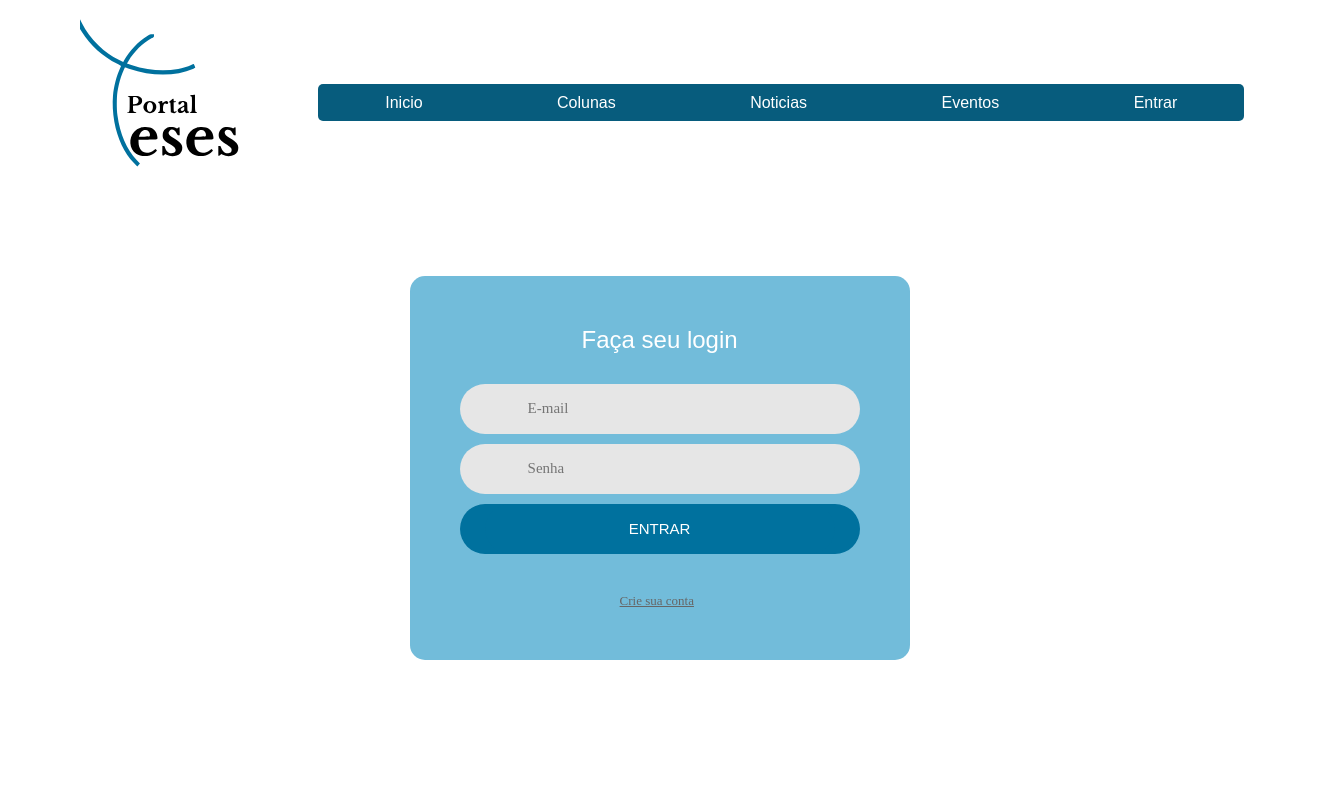
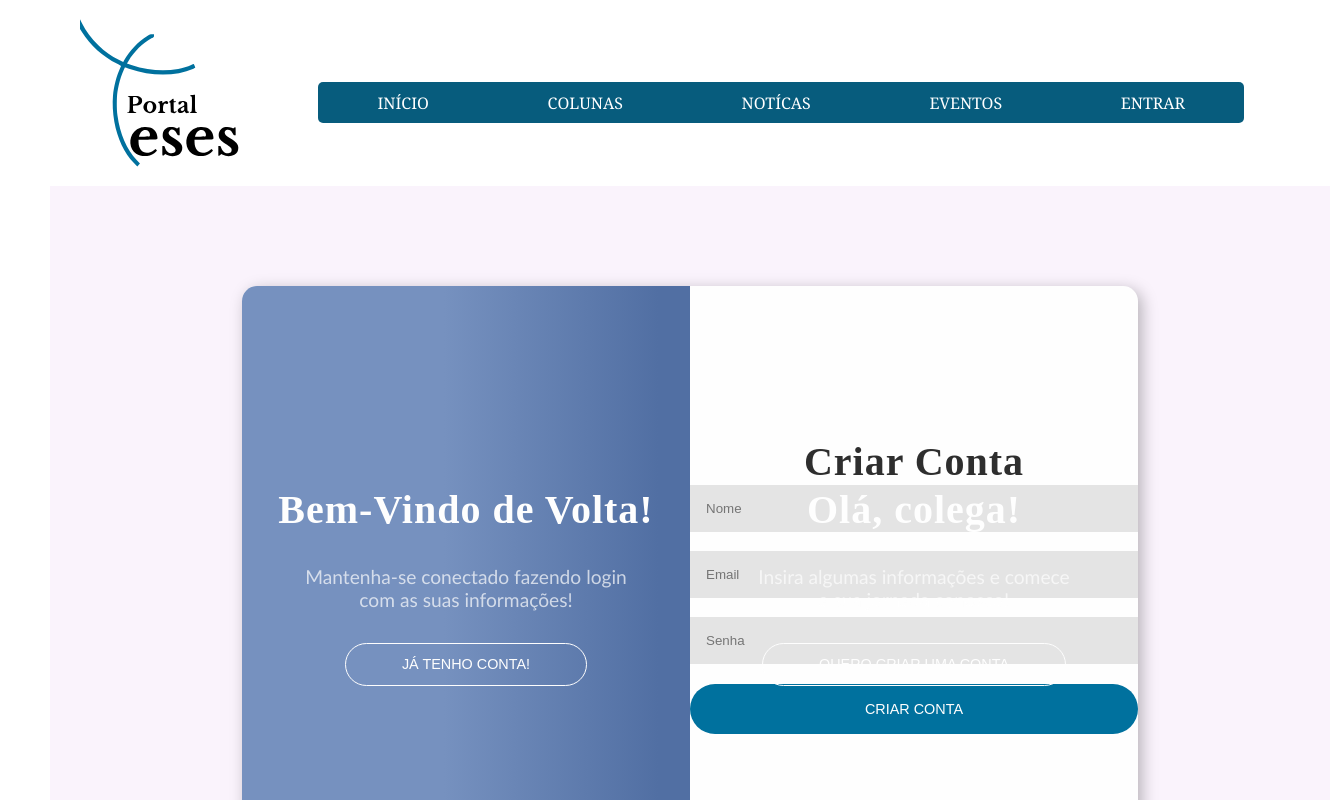
Before and after one commit to mdsreq-fga-unb/2022.2-RevistaTeses, a React (Vite) app in the folder frontend/: page /login in a window 1280 px wide. Shown: the top 800 px of the page, 1330 px wide, since content can reach past the window. Built offline with nearby package versions, Linux system fonts and the light colour scheme.

Commit message:
Nova página de login e alteração do Header

```diff
--- a/frontend/src/components/Header/index.jsx
+++ b/frontend/src/components/Header/index.jsx
@@ -5,11 +5,11 @@ const Header = () => {
   function handleLogPro() {
     if (!document.cookie) {
       return (
-        <a href="/login">Entrar</a>
+        <a href="/login">ENTRAR</a>
       );
     } else {
       return (
-        <a href="/perfil">Perfil</a>
+        <a href="/perfil">PERFIL</a>
       );
     }
   }
@@ -121,16 +121,16 @@ c-13 -1 -47 -6 -76 -11z"
       <div className="headerContainer">
         <ul className="opcoes">
           <li key="inicio">
-            <a href="/">Inicio</a>
+            <a href="/">INÍCIO</a>
           </li>
           <li key="colunas">
-            <a href="/">Colunas</a>
+            <a href="/">COLUNAS</a>
           </li>
           <li key="noticias">
-            <a href="/noticias">Noticias</a>
+            <a href="/noticias">NOTÍCAS</a>
           </li>
           <li key="eventos">
-            <a href="/">Eventos</a>
+            <a href="/">EVENTOS</a>
           </li>
           <li key={Math.random()}>{handleLogPro()}</li>
         </ul>
--- a/frontend/src/components/Header/styles.css
+++ b/frontend/src/components/Header/styles.css
@@ -1,5 +1,5 @@
 .header {
-  background-color: inherit;
+  background: none;
   display: flex;
   align-items: center;
   padding-left: 3.5%;
@@ -30,12 +30,12 @@ li a{
   cursor: pointer;
   font-size: 100%;
   color: #ffffff;
-  font-family: Arial, Helvetica, sans-serif;
+  font-family: Cambria, Cochin, Georgia, Times, 'Times New Roman', serif;
   text-decoration: none;
 }
 
 li a:hover{
-   color: #95db95
+   color: #b9bbbb
 }
 
 @media screen and (max-width:700px) {
--- a/frontend/src/pages/login/index.jsx
+++ b/frontend/src/pages/login/index.jsx
@@ -3,54 +3,85 @@ import { useNavigate } from "react-router-dom";
 import { api } from '../../api/index'
 import Header from '../../components/Header';
 import "../login/styles.css";
+import { useEffect } from "react";
 
 const Login = () => {
-  const [email, setEmail] = useState("")
-  const [password, setPassword] = useState("")
-  const [invalid, setInvalid] = useState("")
-  const navigate = useNavigate()
 
-  const handleLogin = async () => {
-    await api.post("/auth/login", {email: email, password: password})
-    .then(function(res){
-      setInvalid("");
-      navigate("/perfil")
-      console.log(res.data)
+  useEffect(() => {
+    document.getElementById('deslizaLogin').addEventListener('click', () =>{
+      const cobertura = document.getElementById('cobertura');
+      cobertura.classList.add('left');
+      cobertura.classList.remove('right');
+
+      const login = document.getElementById('deslizanteLogin');
+      login.classList.add('esconde');
+
+      const cadastro = document.getElementById('deslizanteCadastro');
+      cadastro.classList.remove('esconde');
     })
-    .catch((err) => {
-      setInvalid("E-mail ou senha incorreta");
+
+    document.getElementById('deslizaCadastro').addEventListener('click', () => {
+      const cobertura = document.getElementById('cobertura');
+      cobertura.classList.add('right');
+      cobertura.classList.remove('left');
+
+      const login = document.getElementById('deslizanteLogin');
+      login.classList.remove('esconde');
+
+      const cadastro = document.getElementById('deslizanteCadastro');
+      cadastro.classList.add('esconde');
     })
-  }
+  });
 
   return (
     <>
       <Header />
 
-      <div id="login" data-testid="area_login">
-        <form className="login">
-          <span className="loginTitulo"> Faça seu login </span>
+      <div className="body">
+      <div className="abaFormularios">
 
-          <div className="areaEmail" data-validate="É necessário um e-mail válido: ex@abc.xyz">
-            <input className="input100" type="text" name="email" value={email} onChange={(e) => setEmail(e.target.value)} placeholder="E-mail" />
+        <section className="formulario" id="login">
+          <h1 className="titulo">Entrar</h1>
+          <div className="campoPreenchimento">
+            <input className="campoFormulario" type="text" placeholder="Email"/>
+            <input className="campoFormulario" type="password" placeholder="Senha"/>
+            <div className="botao">
+              <button className="botaoLogin">ENTRAR</button>
+            </div>
           </div>
+        </section>
 
-          <div className="areaSenha" data-validate="É necessário inserir uma senha">
-            <input className="input100" type="password" name="senha" value={password} onChange={(e) => setPassword(e.target.value)} placeholder="Senha" />
+        <section className="formulario" id="cadastro">
+          <h1 className="titulo">Criar Conta</h1>
+          <div className="campoPreenchimento">
+            <input className="campoFormulario" type="text" placeholder="Nome"/>
+            <input className="campoFormulario" type="text" placeholder="Email"/>
+            <input className="campoFormulario" type="password" placeholder="Senha"/>
+            <div className="botao">
+              <button className="botaoCadastro">CRIAR CONTA</button>
+            </div>
           </div>
+        </section>
 
-          <div className="botao">
-            <button className="botao" type="button" onClick={() => handleLogin()}>Entrar</button>
-          </div>
-          <div className="textoAlerta">
+        <section className="deslizante" id="deslizanteLogin">
+          <h1 className="titulo">Bem-Vindo de Volta!</h1>
+          <span className="subtitulo">Mantenha-se conectado fazendo login <br></br> com as suas informações!</span>
+          <button className="botaoDeslizante" id="deslizaLogin">Já tenho conta!</button>
+        </section>
 
-            <span className="textoAlerta">{invalid}</span>
-          </div>
+        <section className="deslizante" id="deslizanteCadastro">
+          <h1 className="titulo">Olá, colega!</h1>
+          <span className="subtitulo">Insira algumas informações e comece <br></br> a sua jornada conosco!</span>
+          <button className="botaoDeslizante" id="deslizaCadastro"> Quero criar uma conta</button>
+        </section>
 
-          <div className="textoCriar">
-            <a className="textoCriar" href="/cadastro">Crie sua conta</a>
-          </div>
-        </form>
+        <div id="cobertura"></div>
+
       </div>
+
+
+      </div>
+
     </>
   );
 };
--- a/frontend/src/pages/login/styles.css
+++ b/frontend/src/pages/login/styles.css
@@ -1,121 +1,231 @@
-* {
-	margin: 0px;
-	padding: 0px;
-	box-sizing: border-box;
+@font-face {
+  font-family: "Trenda";
+  src: url() format("opentype");
 }
 
-a:hover {
-	text-decoration: none;
-  color: #00719e;
+*,
+*::after,
+*::before {
+  margin: 0;
+  padding: 0;
+  box-sizing: border-box;
 }
 
-input {
-	outline: none;
-	border: none;
+:root {
+  --text: #5e5b5e;
+  --primary: #fefefe;
+  --seconday: #7691bf;
+  --tertiary: #516fa3;
+  --background: #faf3fc;
 }
 
-textarea {
-  outline: none;
-  border: none;
+.body {
+  height: 100vh;
+  width: 100vw;
+  display: flex;
+  align-items: center;
+  justify-content: center;
+  background-color: var(--background);
+  font-family: "Gill Sans", "Gill Sans MT", Calibri, "Trebuchet MS", sans-serif;
 }
 
-textarea:focus, input:focus {
-  border-color: transparent !important;
+.abaFormularios {
+  position: relative;
+  display: flex;
+  align-items: center;
+  justify-content: center;
+  background-color: var(--primary);
+  width: 70%;
+  height: 75%;
+  overflow: hidden;
+  border-radius: 15px;
+  box-shadow: 4px 4px 16px rgba(0, 0, 0, 0.27);
 }
 
-button {
-	outline: none !important;
-	border: none;
-	background: transparent;
+.formulario .login {
+  display: flex;
+  flex-direction: column;
+  align-items: center;
+  justify-content: center;
+  width: 50%;
+  height: 100%;
 }
 
-button:hover {
-	cursor: pointer;
+.formulario .cadastro {
+  display: flex;
+  flex-direction: column;
+  align-items: center;
+  justify-content: center;
+  width: 50%;
+  height: 100%;
+}
+.deslizante {
+  position: absolute;
+  display: flex;
+  flex-direction: column;
+  align-items: center;
+  justify-content: center;
+  height: 100%;
+  width: 50%;
+  background: transparent;
+  color: var(--primary);
+  text-align: center;
+  z-index: 2;
+  opacity: 1;
+  transition: 1s all ease;
 }
 
-iframe {
-	border: none !important;
+.deslizanteEsconde {
+  position: absolute;
+  display: flex;
+  flex-direction: column;
+  align-items: center;
+  justify-content: center;
+  height: 100%;
+  width: 50%;
+  background: transparent;
+  color: var(--primary);
+  text-align: center;
+  z-index: 2;
+  opacity: 1;
+  transition: 1s all ease;
 }
 
-.textoAlerta {
-  font-family: Poppins-Regular;
-  font-size: 18px;
-  line-height: 1.5;
-  color: red;
-  /* left: -133px; */
-  /* padding-left: 55px; */
-  /* padding-top: 5px; */
+#deslizanteLogin {
+  left: 0;
+  right: unset;
 }
 
-.textoCriar {
-  font-family: Poppins-Regular;
-  font-size: 13px;
-  line-height: 1.5;
-  color: #666666;
-  padding-left: 80px;
+#deslizanteCadastro {
+  left: unset;
+  right: 0;
 }
 
-.login {
-  width: 500px;
-  position: absolute;
-  left: 32%;
-  background-color: #72bcda;
-  border-radius: 15px;
-  margin-top: 90px;
-  padding-left: 50px;
-  padding-top: 50px;
-  padding-bottom: 50px;
-  padding-right: 50px;
+.esconde {
+  opacity: 0;
+  transform: translateY(200%);
 }
 
-.loginTitulo {
-  font: bold;
-  font-family: Arial, Helvetica, sans-serif;
-  font-size: 24px;
-  color: #ffffff;
-  text-align: center;
-  width: 100%;
-  display: block;
-  padding-bottom: 30px;
+#cobertura {
+  position: absolute;
+  left: 0;
+  height: 100%;
+  width: 50%;
+  background: var(--seconday);
+  background: linear-gradient(90deg, var(--seconday) 45%, var(--tertiary) 93%);
+  z-index: 1;
+  transition: 1s all ease;
 }
 
-.areaEmail {
-  position: relative;
-  width: 100%;
-  z-index: 1;
-  margin-bottom: 10px;
+.right {
+  transform: translateX(0%);
 }
 
-.input100 {
-  font-family: Poppins-Medium;
-  font-size: 15px;
-  line-height: 1.5;
-  color: #666666;
-  display: block;
+.left {
+  transform: translateX(100%);
+}
+
+.deslizante .titulo {
+  color: var(--primary);
+}
+
+.titulo {
+  font-family: "Trenda";
+  font-size: 2.5rem;
+  letter-spacing: 1px;
+  color: #2e2e2e;
+}
+
+.formulario {
+  display: flex;
+  flex-direction: column;
+  align-items: center;
+  justify-content: center;
+  width: 70%;
+  color: var(--text);
+}
+
+.subtitulo {
+  margin-bottom: 0.6rem;
+}
+
+.campoFormulario {
   width: 100%;
-  background: #e6e6e6;
-  height: 50px;
-  border-radius: 25px;
-  padding: 0 30px 0 68px;
-  margin-bottom: 10px;
+  margin: 0 0 1.2rem;
+  border: none;
+  background: rgb(228, 228, 228);
+  padding: 1rem;
+}
+
+.campoFormulario:focus {
+  outline-color: var(--secondary);
 }
 
 .botao {
-  font-size: 15px;
-  line-height: 1.5;
-  color: #fff;
-  text-transform: uppercase;
+  display: flex;
+  flex-direction: column;
+  align-items: center;
+  justify-content: center;
   width: 100%;
-  height: 50px;
-  border-radius: 25px;
-  background: #00719e;
-  padding: 0 25px;
-  -webkit-transition: all 0.4s;
-  -o-transition: all 0.4s;
-  -moz-transition: all 0.4s;
-  transition: all 0.4s;
 }
 
-.botao:hover {
-  background: #333333;
+.botaoLogin {
+  cursor: pointer;
+  border: none;
+  border-radius: 2rem;
+  text-transform: uppercase;
+  color: var(--primary);
+  font-size: 0.9rem;
+  padding: 0.9rem 3.5rem;
+  transition: 0.5s all ease;
 }
+
+.botaoLogin:hover {
+  box-shadow: 4px 4px 4px rgba(0, 0, 0, 0.188);
+  transform: translateY(-2%);
+}
+
+.deslizante .subtitulo {
+  opacity: 0.7;
+  font-size: 1.2rem;
+  margin: 2rem 0;
+}
+
+.botaoCadastro {
+  cursor: pointer;
+  border: none;
+  border-radius: 2rem;
+  text-transform: uppercase;
+  color: var(--primary);
+  font-size: 0.9rem;
+  padding: 0.9rem 3.5rem;
+  transition: 0.5s all ease;
+}
+
+.botaoCadastro:hover {
+  box-shadow: 4px 4px 4px rgba(0, 0, 0, 0.188);
+  transform: translateY(-2%);
+}
+
+.deslizanteCadastro .subtitulo {
+  opacity: 0.7;
+  font-size: 1.2rem;
+  margin: 2rem 0;
+}
+
+.botaoDeslizante {
+  cursor: pointer;
+  border: 0.063rem solid var(--primary);
+  color: var(--primary);
+  border-radius: 2rem;
+  text-transform: uppercase;
+  font-size: 0.9rem;
+  background-color: transparent;
+  padding: 0.8rem 3.5rem;
+  transition: 0.5s all ease;
+}
+
+.botaoDeslizante:hover {
+  box-shadow: 4px 4px 4px rgba(0, 0, 0, 0.188);
+  transform: translateY(-2%);
+}
```
